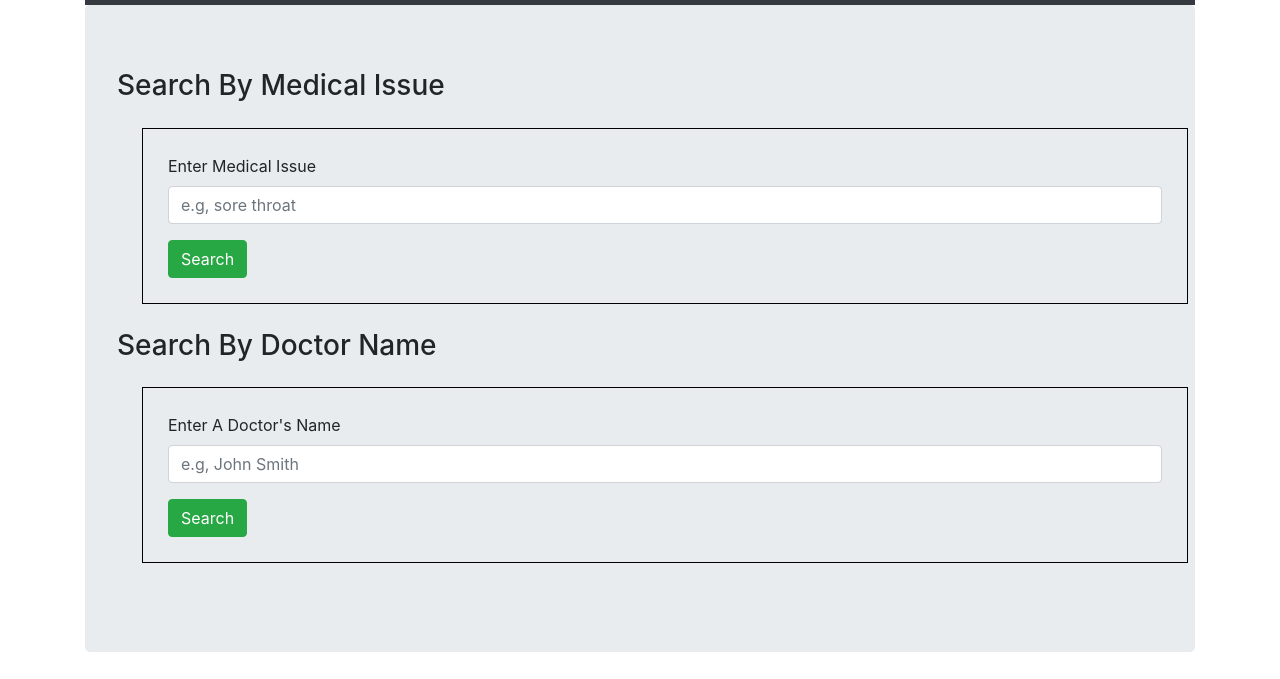
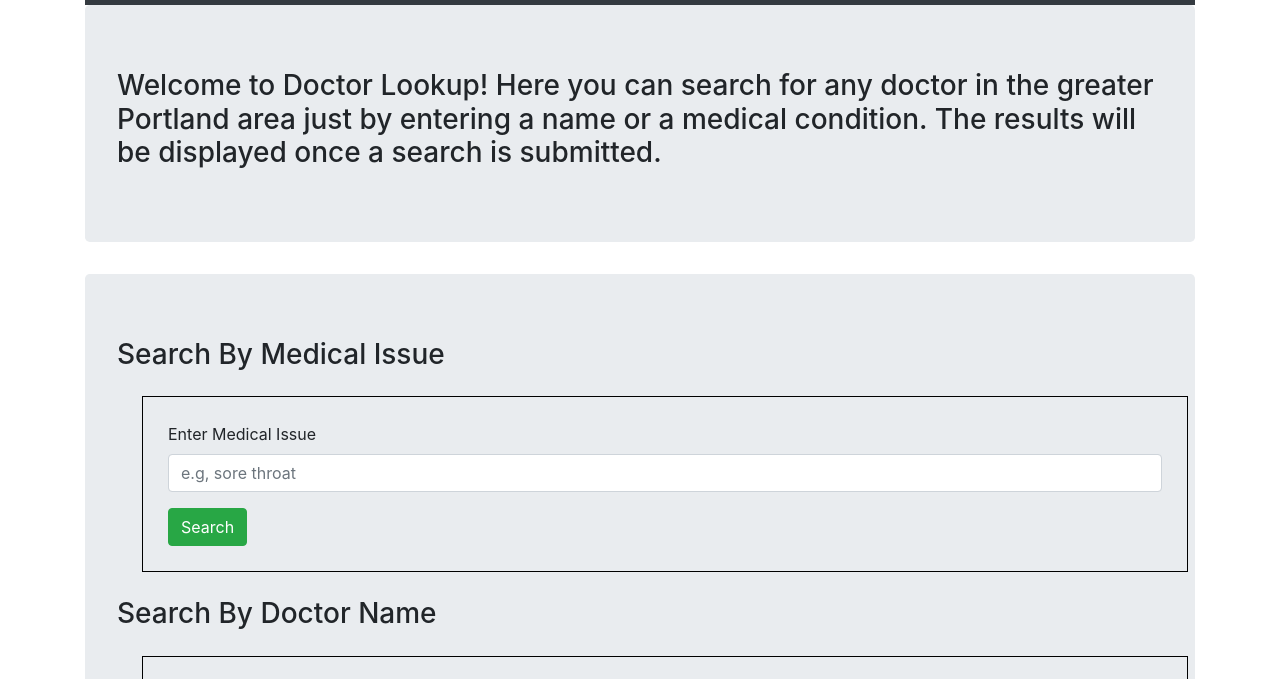
Before and after one commit to protatodev/doctor-lookup, a website built with webpack: page src/index.html in a window 1280 px wide. Shown: the part 51-730 px from the top of the page. Built offline with nearby package versions, Linux system fonts and the light colour scheme.

```diff
--- a/src/index.html
+++ b/src/index.html
@@ -19,6 +19,12 @@
         <button class="btn btn-outline-success my-2 my-sm-0" type="submit">Search</button>
       </form>
     </nav>
+
+    <section id="intro">
+      <div class="jumbotron">
+        <h3>Welcome to Doctor Lookup! Here you can search for any doctor in the greater Portland area just by entering a name or a medical condition. The results will be displayed once a search is submitted.</h3>
+      </div>
+    </section>
 
     <!-- SEARCH FORMS -->
     <div class="jumbotron entry">
```
